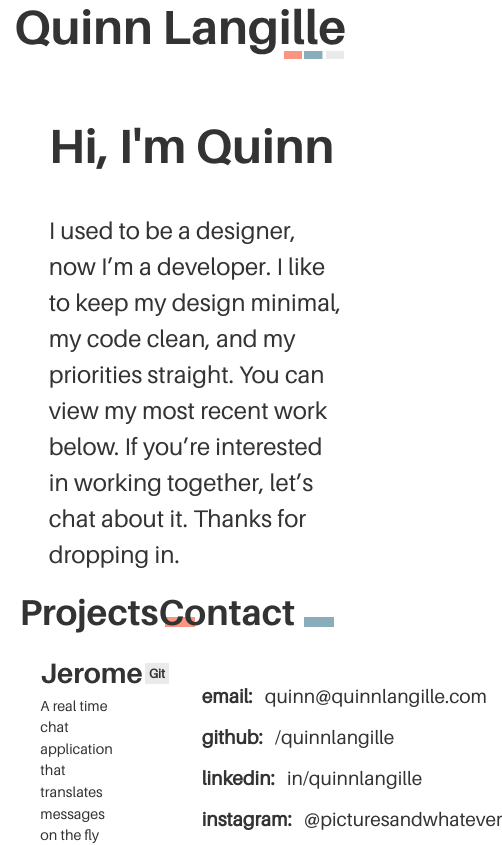
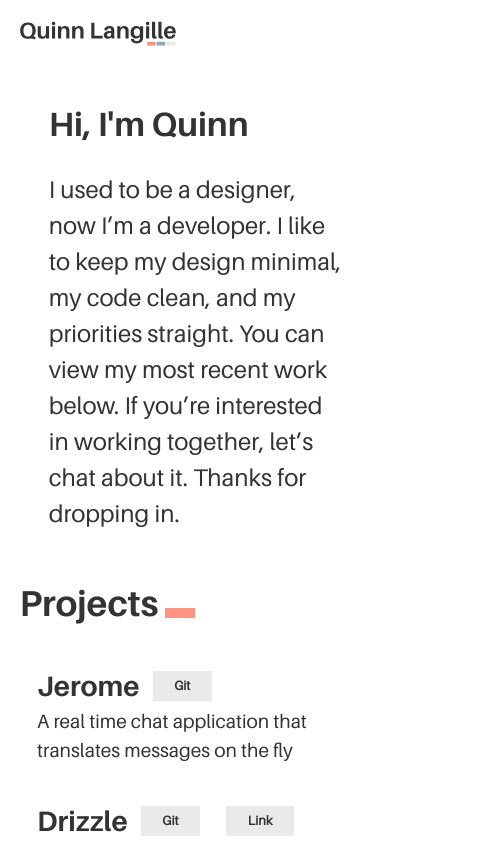
Before and after one commit to quinnlangille/quinnlangille.com, a React (Create React App) app: page / in a window 390 px wide. Shown: the top 845 px of the page, 502 px wide, since content can reach past the window. Built offline with nearby package versions, Linux system fonts and the light colour scheme.

Commit message:
added responsive

```diff
--- a/src/css/styles.css
+++ b/src/css/styles.css
@@ -177,6 +177,10 @@ body {
     padding: 2% 0; }
     body nav svg {
       margin-left: 4%; }
+      @media screen and (max-width: 600px) {
+        body nav svg {
+          width: 40%;
+          margin-left: 5%; } }
       body nav svg .logo-rect:last-of-type {
         transition: all 0.2s ease-in-out; }
       body nav svg .logo-rect {
@@ -190,15 +194,27 @@ body {
     margin: 0 auto 3% auto; }
     body .main h1 {
       font-weight: bold; }
+      @media screen and (max-width: 600px) {
+        body .main h1 {
+          font-size: 1.4em; } }
+    @media screen and (max-width: 600px) {
+      body .main p {
+        margin-bottom: 15%; } }
   body .contentblocks {
     width: 90%;
     margin: 0 auto;
     display: flex;
     flex-flow: row nowrap;
     justify-content: space-around; }
+    @media screen and (max-width: 600px) {
+      body .contentblocks {
+        flex-flow: column nowrap; } }
   body .projectList .project--container {
     margin-left: 15%;
     margin-bottom: 10%; }
+    @media screen and (max-width: 600px) {
+      body .projectList .project--container {
+        margin-left: 5%; } }
   body .projectList h2 {
     margin-bottom: 10%;
     position: relative; }
@@ -216,6 +232,10 @@ body {
     flex-flow: row nowrap;
     justify-content: space-between;
     align-items: center; }
+    @media screen and (max-width: 600px) {
+      body .projectList .project--header {
+        width: 80%;
+        justify-content: unset; } }
     body .projectList .project--header .projet--title {
       margin: 0;
       padding: 0; }
@@ -236,6 +256,10 @@ body {
     margin: 0;
     padding: 0;
     font-size: 0.6em; }
+    @media screen and (max-width: 600px) {
+      body .projectList .project--description {
+        width: 90%;
+        font-size: 0.8em; } }
   body .projectList .project--links {
     margin-left: 10%; }
   body .contacts {
@@ -253,6 +277,9 @@ body {
         left: 145px; }
     body .contacts .contacts--list {
       margin-left: 15%; }
+      @media screen and (max-width: 600px) {
+        body .contacts .contacts--list {
+          margin-left: 5%; } }
       body .contacts .contacts--list a {
         text-decoration: none;
         color: #333333; }
--- a/src/sass/global.sass
+++ b/src/sass/global.sass
@@ -7,6 +7,9 @@ $coral: #FB9481
 $blue: #8AADBC
 $gray: #EAEAEA
 
+//MEDIA QUERY
+
+$phone: 'screen and (max-width: 600px)'
 
 // TYPE
 
```
Also changed, not shown: src/components/modules/Nav.jsx (+2 -2 lines), src/sass/main/styles.sass (+27 -0 lines), 2 other files (tests, documents, lock files or other folders).
